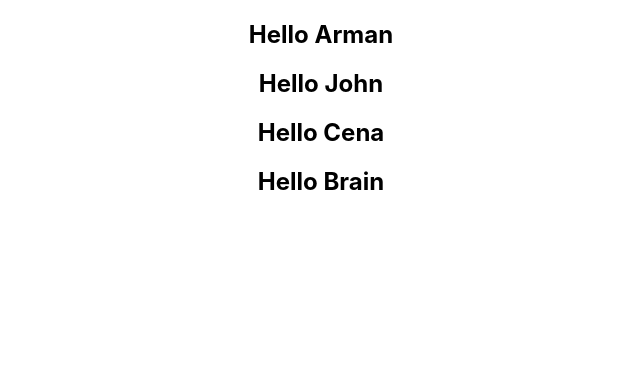
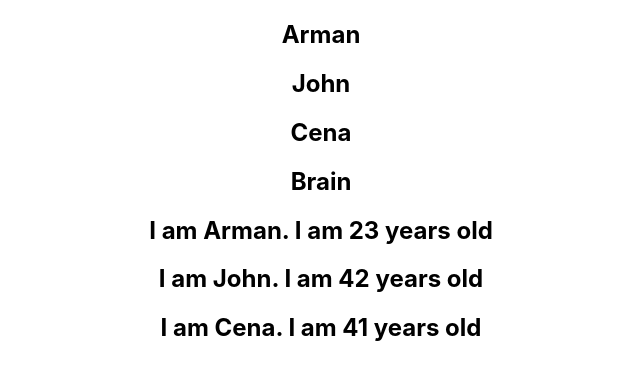
Before and after one commit to ArmanKamal/ReactJsBasic, a React (Create React App) app: page / in a window 1280 px wide. Shown: the top 380 px of the page, without its empty margins (319-959 px from the left). Built offline with nearby package versions, Linux system fonts and the light colour scheme.

Commit message:
Rendering List using Map

```diff
--- a/src/components/NameList.js
+++ b/src/components/NameList.js
@@ -1,12 +1,31 @@
 import React from 'react'
+import Person from './Person'
+function NameList() {
+    const persons = [
+    {
+        name: 'Arman',
+        roll: 35,
+        age: 23
+    },
+    {
+        name: 'John',
+        roll: 20,
+        age: 42
+    },  {
+        name: 'Cena',
+        roll: 12,
+        age: 41
+    },
 
-function NameList() {
+]
     const names = ['Arman','John','Cena','Brain']
-    const nameList = names.map((name) =><h2>Hello {name}</h2> )
+    const nameList = names.map((name) => <h2>{name}</h2>)
+    const personList = persons.map((person) => (<Person person={person} />))
 
     return (
         <div>
             {nameList}
+            {personList}
         </div>
     )
 }
--- /dev/null
+++ b/src/components/Person.js
@@ -0,0 +1,13 @@
+import React from 'react'
+
+function Person({person}) {
+    return (
+        <div>
+            <h2>
+                I am {person.name}. I am {person.age} years old
+            </h2>
+        </div>
+    )
+}
+
+export default Person
```
